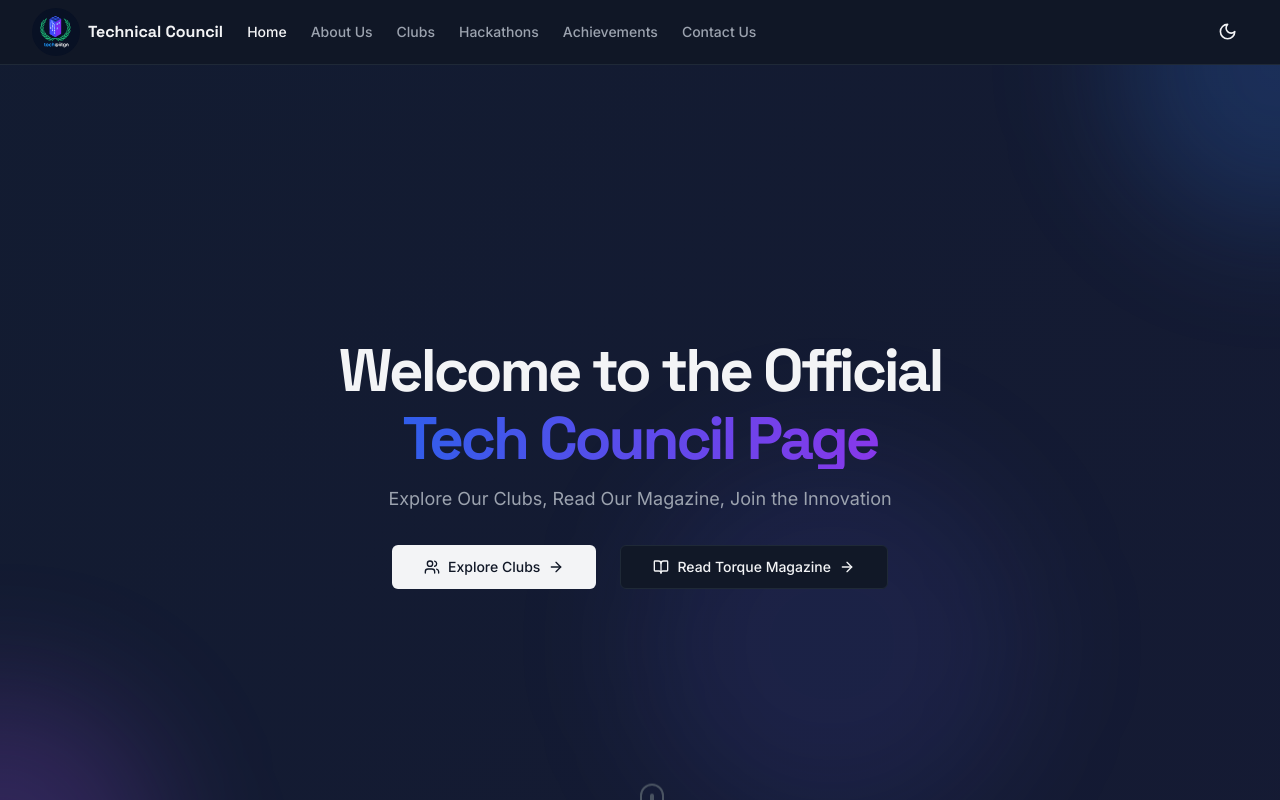
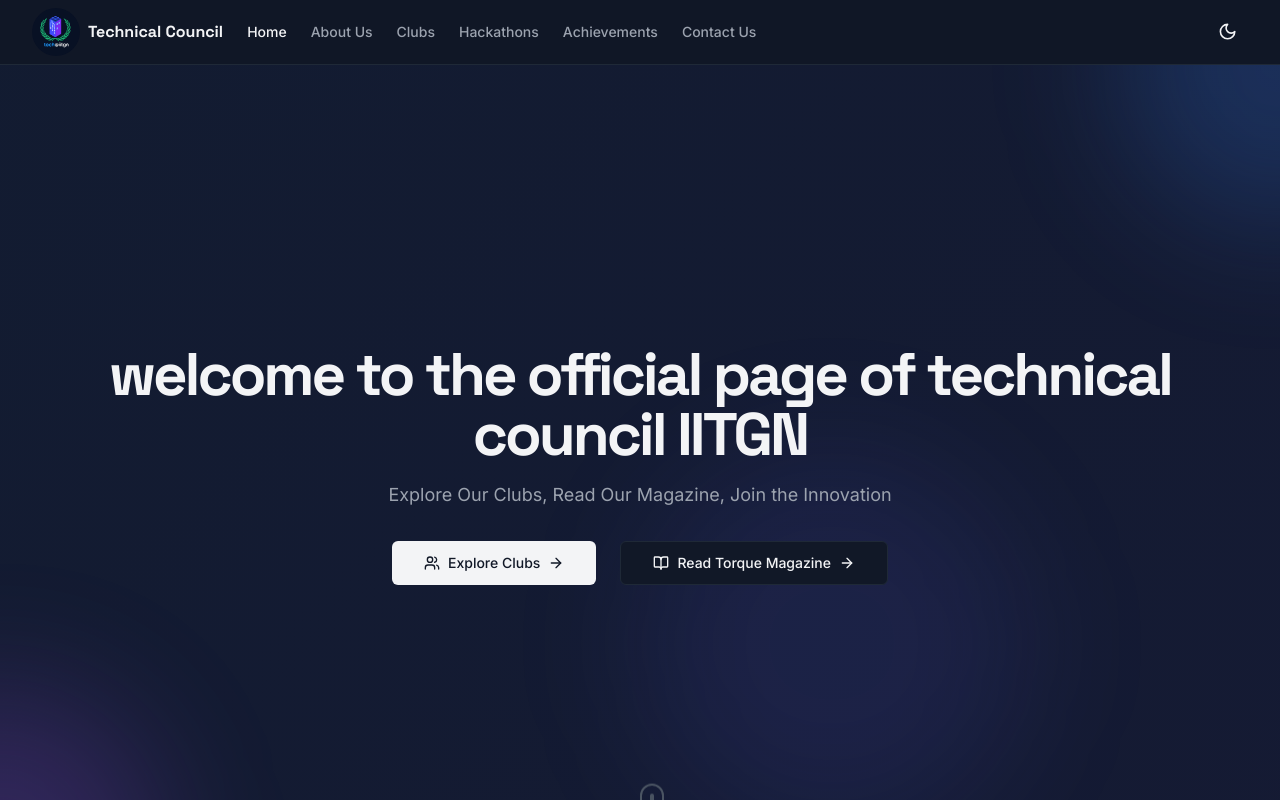
Before and after one commit to mukul-771/tech-web-iitgn, a Next.js app: page / in a window 1280 px wide. Shown: the top 800 px of the page. Built offline with nearby package versions, Linux system fonts and the light colour scheme.

Commit message:
chore: update homepage heading to 'welcome to the official page of technical council IITGN'

```diff
--- a/src/components/sections/hero-section.tsx
+++ b/src/components/sections/hero-section.tsx
@@ -44,10 +44,7 @@
           {/* Main heading */}
           <div className="space-y-3 sm:space-y-4">
             <h1 className="responsive-text-3xl font-bold tracking-tighter font-space-grotesk leading-tight">
-              Welcome to the Official
-              <span className="block bg-gradient-to-r from-blue-600 to-purple-600 bg-clip-text text-transparent mt-2">
-                Tech Council Page
-              </span>
+              welcome to the official page of technical council IITGN
             </h1>
             <p className="mx-auto max-w-[700px] responsive-text-base text-gray-600 dark:text-gray-400 leading-relaxed px-4 sm:px-0">
               Explore Our Clubs, Read Our Magazine, Join the Innovation
```
